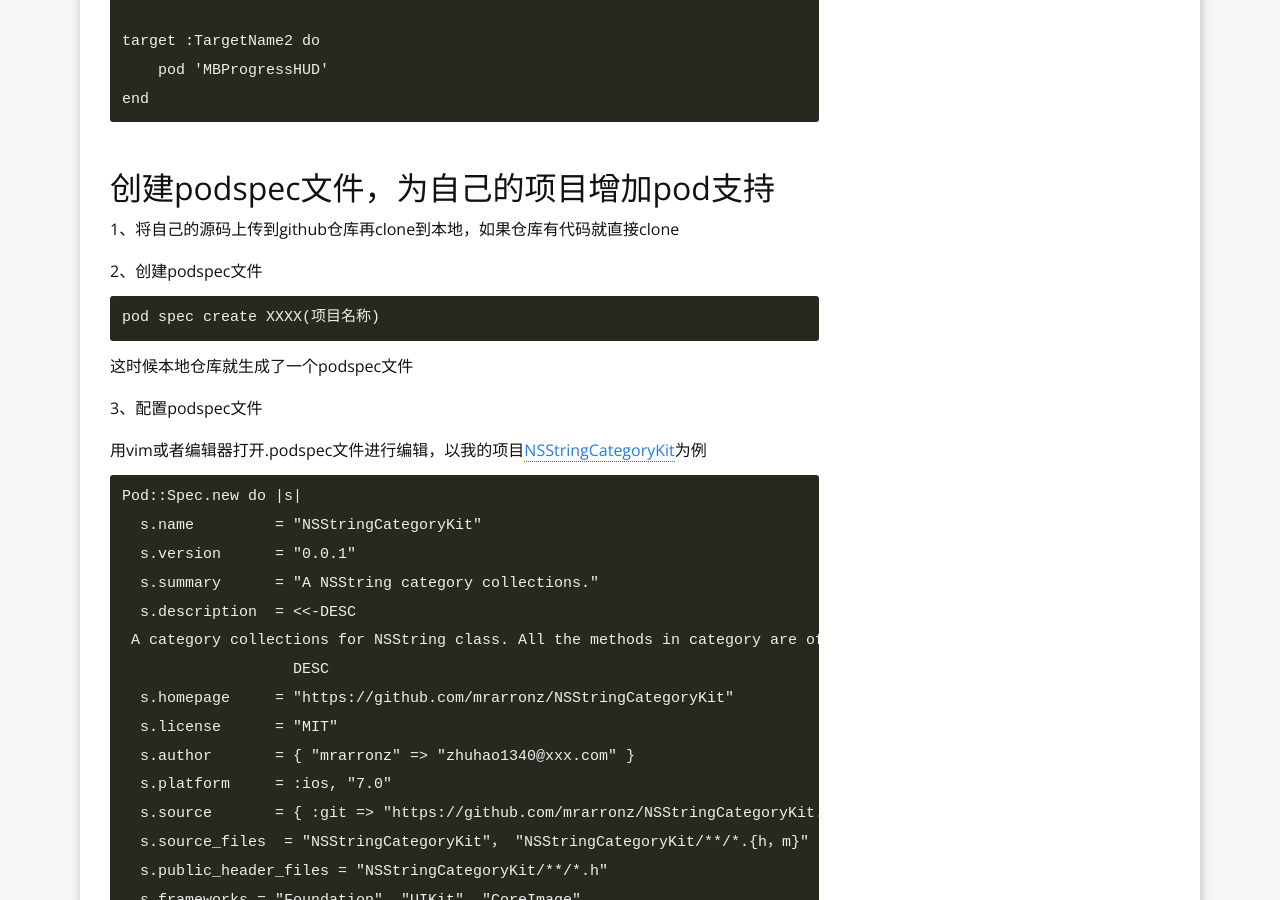
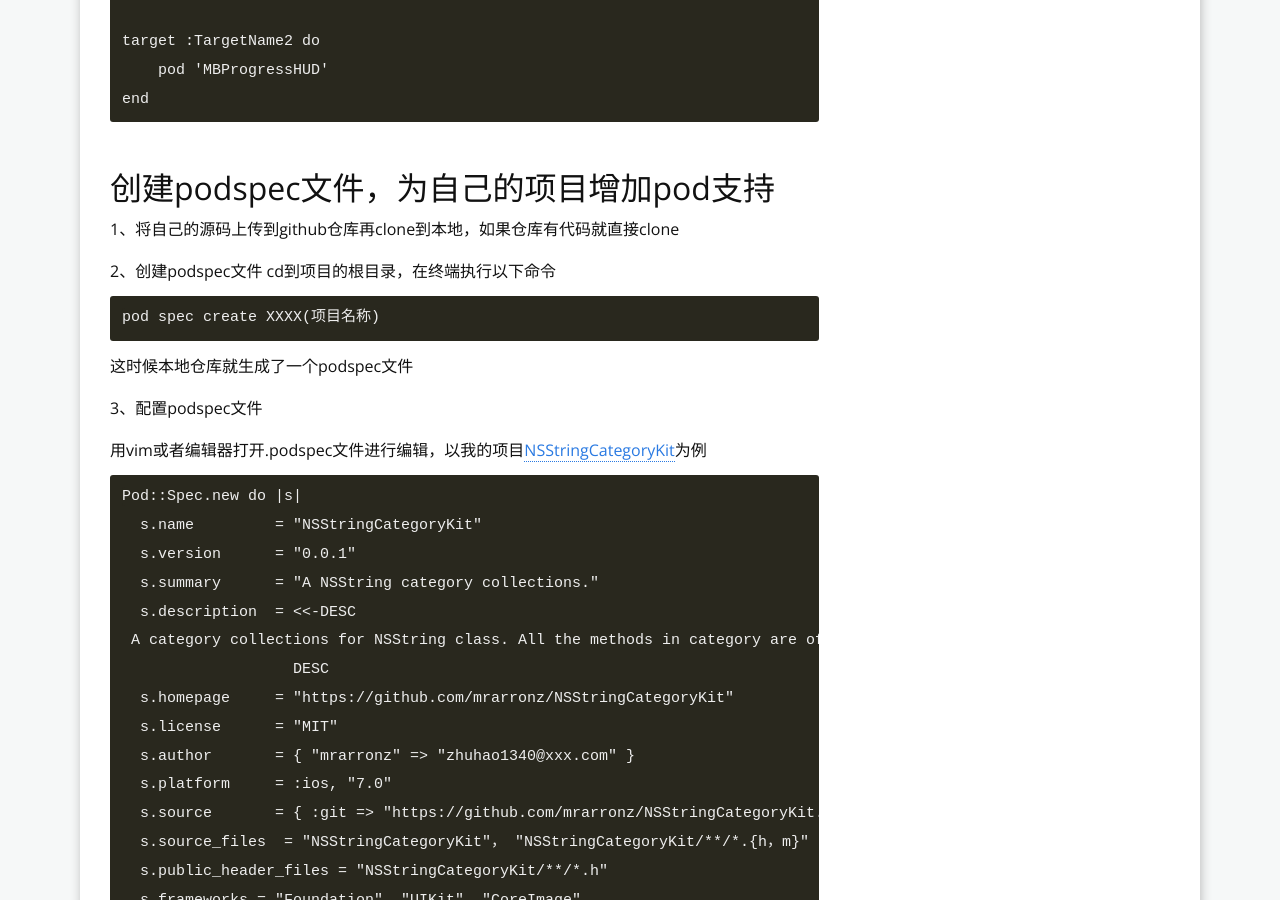
Before and after one commit to mrarronz/mrarronz.github.io, a Jekyll site: the page built from _posts/2016-05-26-cocoapods-install-usage.md, in a window 1280 px wide and 900 px high, scrolled down 2196 px. Built offline with Jekyll 4.4.1, drawn with Linux system fonts in a browser that asks for light colours; comment, search, counter and statistics services are not loaded.

Commit message:
Update post

````diff
--- a/_posts/2016-05-26-cocoapods-install-usage.md
+++ b/_posts/2016-05-26-cocoapods-install-usage.md
@@ -109,6 +109,7 @@ end
 1、将自己的源码上传到github仓库再clone到本地，如果仓库有代码就直接clone
 
 2、创建podspec文件
+cd到项目的根目录，在终端执行以下命令
 
 ```
 pod spec create XXXX(项目名称)
````
Also changed, not shown: 3 other files.
